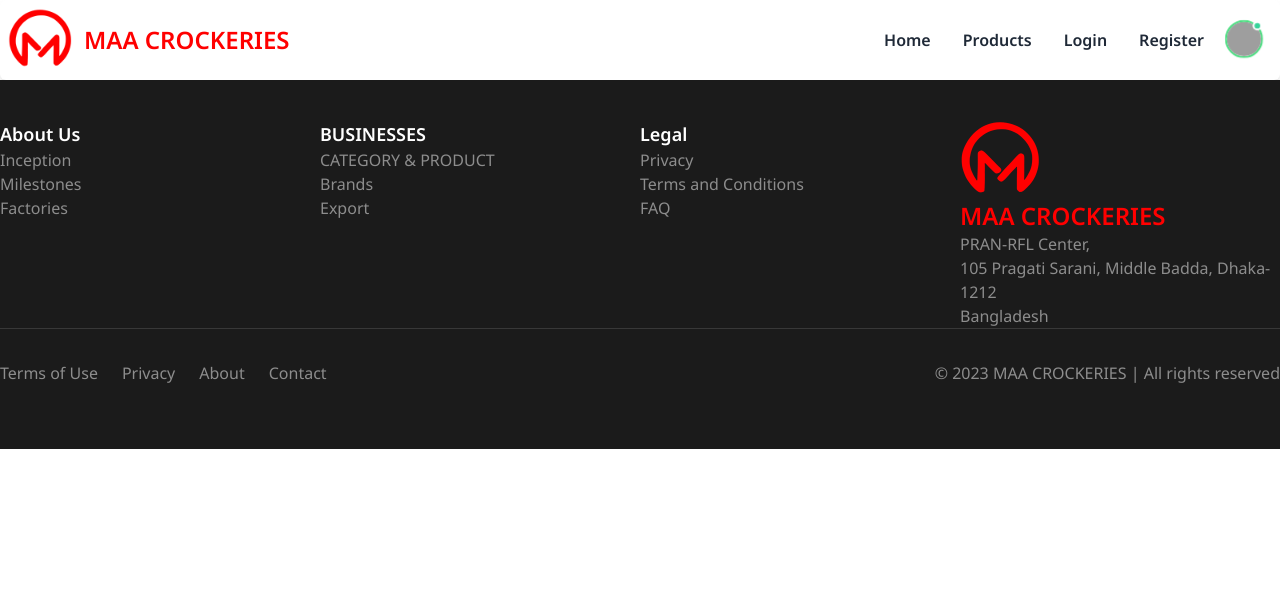
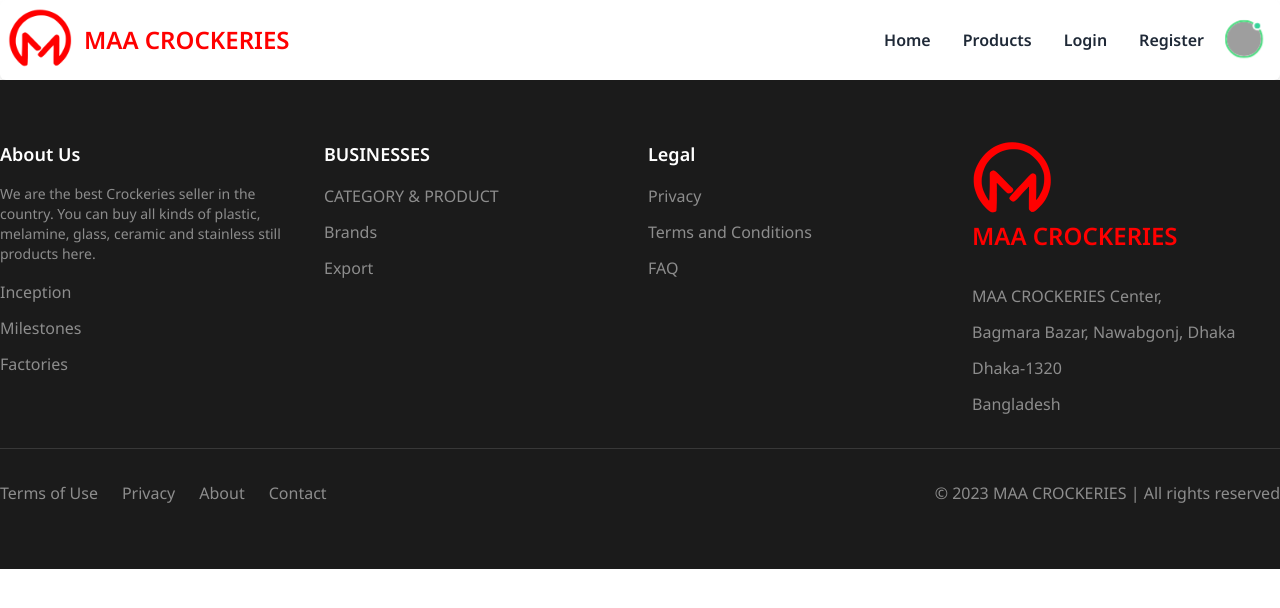
Before and after one commit to developer-shourav/MAA-CROCKERIES, a React (Vite) app: page / in a window 1280 px wide. Shown: the top 608 px of the page. Built offline with nearby package versions, Linux system fonts and the light colour scheme; grey boxes are pictures that could not be loaded.

Commit message:
footer complete

```diff
--- a/src/index.css
+++ b/src/index.css
@@ -11,3 +11,8 @@
  html{
     scroll-behavior: smooth;
  }
+
+ footer  li:hover{
+   color: red;
+   cursor: pointer;
+ }
--- a/src/pages/shared/Footer/Footer.jsx
+++ b/src/pages/shared/Footer/Footer.jsx
@@ -4,38 +4,39 @@
     return (
         <footer   style={{backgroundColor:'#1b1b1b', color:'#8d8d8d'}} className='py-10  list-none'>
 
-            <div className="container mx-auto">
-               <div className='grid grid-cols-2 md:grid-cols-4'>
+            <div className="container mx-auto my-5">
+               <div className='grid text-center md:text-left grid-cols-1 md:grid-cols-4 gap-4'>
 
 
                 <div>
-                    <h4 className='text-white text-lg font-bold'>About Us</h4>
-                    <li>Inception</li>
-                    <li>Milestones</li>
-                    <li>Factories</li>
+                    <h4 className='text-white text-lg font-bold mb-4'>About Us</h4>
+                    <p className='text-sm mb-4'>We are the best  Crockeries  seller in the country. You can buy all kinds of plastic, melamine, glass, ceramic and stainless still products here. </p>
+                    <li className='mb-3'>Inception</li>
+                    <li className='mb-3'>Milestones</li>
+                    <li className='mb-3'> Factories</li>
                 </div>
 
                 <div>
-                <h4 className='text-white text-lg font-bold'>BUSINESSES</h4>
-                    <li>CATEGORY & PRODUCT</li>
-                    <li>Brands</li>
-                    <li>Export</li>
+                <h4 className='text-white text-lg font-bold mb-4'>BUSINESSES</h4>
+                    <li className='mb-3'>CATEGORY & PRODUCT</li>
+                    <li className='mb-3'>Brands</li>
+                    <li className='mb-3'>Export</li>
                 </div>
 
                 <div>
-                <h4 className='text-white text-lg font-bold'>Legal</h4>
-                    <li>Privacy</li>
-                    <li>Terms and Conditions</li>
-                    <li>FAQ</li>
+                <h4 className='text-white text-lg font-bold mb-4'>Legal</h4>
+                    <li className='mb-3'>Privacy</li>
+                    <li className='mb-3'>Terms and Conditions</li>
+                    <li className='mb-3'>FAQ</li>
                 </div>
 
-                <div>
-                    <img className='w-20' src={Logo} alt="" />
-                    <h3 style={{color:"red"}} className=' font-bold text-2xl'>MAA CROCKERIES</h3>
-                    <li>PRAN-RFL Center,</li>
-                    <li>105 Pragati Sarani, Middle Badda, Dhaka-</li>
-                    <li>1212</li>
-                    <li>Bangladesh</li>
+                <div className='order-1 md:order-4'>
+                    <img className='w-20 mx-auto md:mx-0' src={Logo} alt="" />
+                    <h3 style={{color:"red"}} className=' font-bold text-2xl mb-8'>MAA CROCKERIES</h3>
+                    <li className='mb-3'>MAA CROCKERIES Center,</li>
+                    <li className='mb-3'>Bagmara Bazar, Nawabgonj, Dhaka</li>
+                    <li className='mb-3'>Dhaka-1320</li>
+                    <li className='mb-3'>Bangladesh</li>
                 </div>
 
                </div>
@@ -43,7 +44,7 @@
 
             <hr style={{borderTop:'1px solid #383838'}}   />
 
-            <div  className="container py-6 mt-2  mx-auto flex justify-between items-center">
+            <div  className="container py-6 mt-2  mx-auto md:flex justify-between items-center">
                 <div className=''>
                     <span>Terms of Use</span>
                     <span className='mx-6'>Privacy</span>
```
